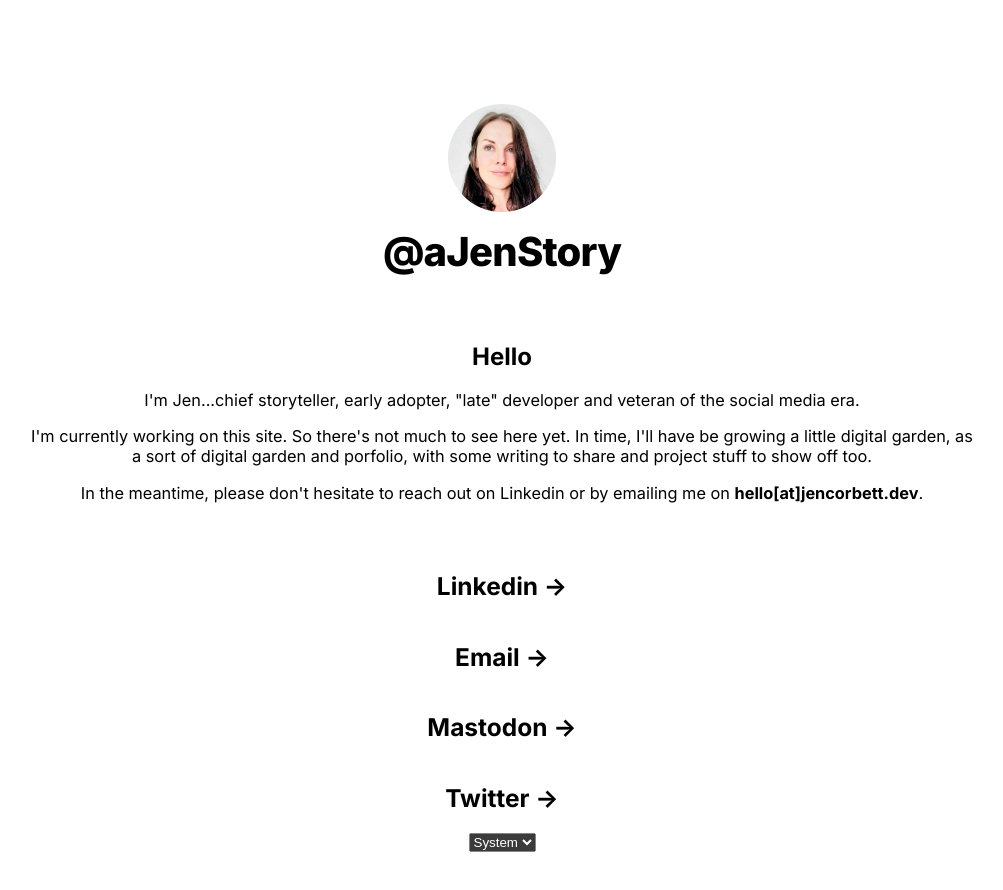
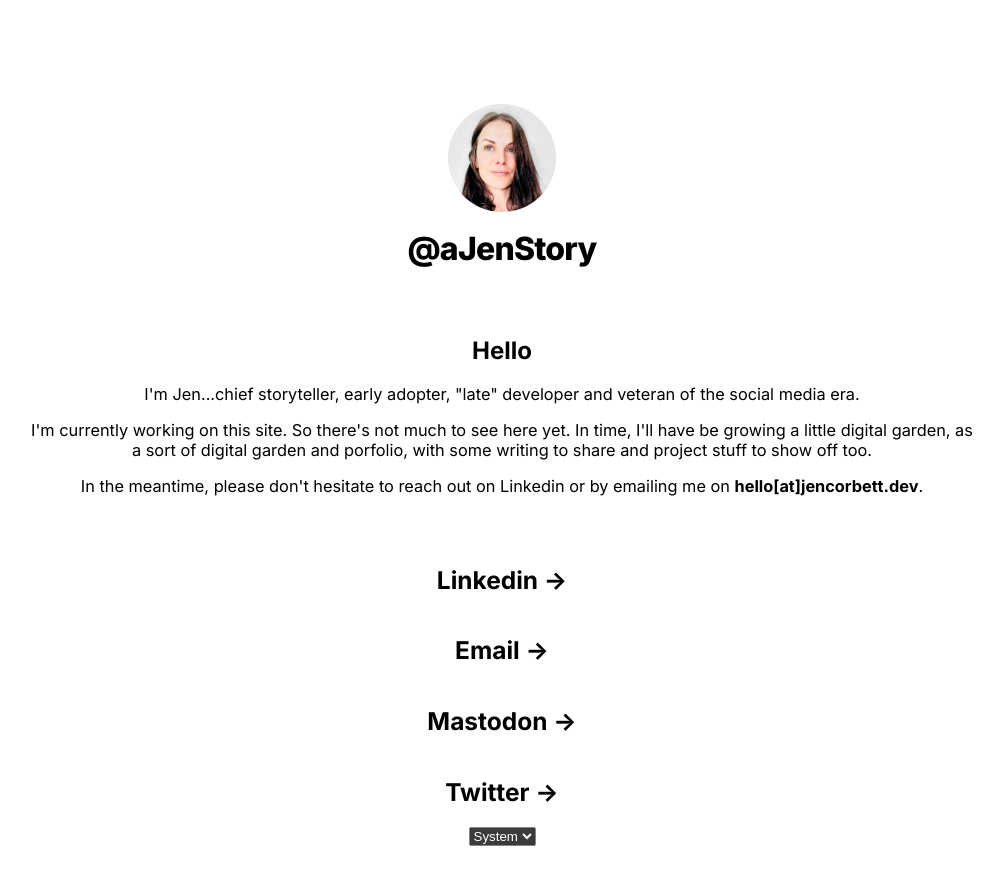
Before and after one commit to ajenstory/jencorbett.dev, a Next.js app in the folder app/: page / in a window 1280 px wide. Shown: the top 890 px of the page, without its empty margins (138-1141 px from the left). Built offline with nearby package versions, Linux system fonts and the light colour scheme.

Commit message:
Reduce h1 heading size

```diff
--- a/app/components/header.js
+++ b/app/components/header.js
@@ -19,7 +19,7 @@ const MainLayout = ({ home }) => {
               width={108}
               alt="Profile picture of me deep in thought"
             />
-            <h1 className={utilStyles.heading2Xl}>{name}</h1>
+            <h1 className={utilStyles.headingXl}>{name}</h1>
           </>
         ) : (
           <>
```
